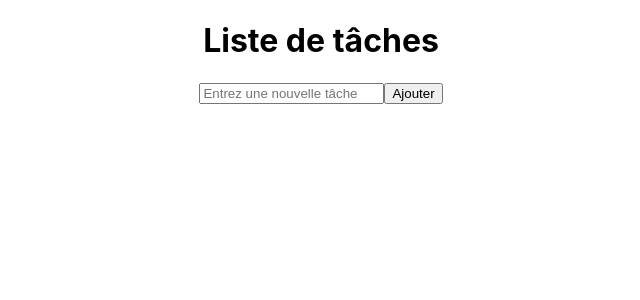
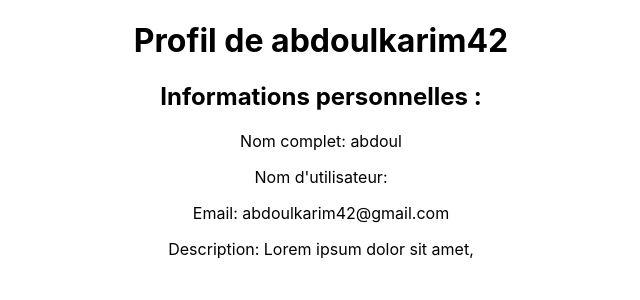
Before and after one commit to abdoulkarim22/training-react, a React (Create React App) app: page / in a window 1280 px wide. Shown: the top 300 px of the page, without its empty margins (319-959 px from the left). Built offline with nearby package versions, Linux system fonts and the light colour scheme.

Commit message:
Créez une page de profil utilisateur

```diff
--- a/src/App.js
+++ b/src/App.js
@@ -4,10 +4,11 @@ import ParentComponent from './components/ParentComponent';
 import Counter from './components/Counter';
 import LoginForm from './components/LoginForm';
 import Page from './components/Page';
+import ProfilePage from './components/ProfilePage';
 function App() {
   return (
     <div className="App">
-      <Page/>
+     <ProfilePage/>
     </div>
   );
 }
--- /dev/null
+++ b/src/components/ProfilePage.jsx
@@ -0,0 +1,34 @@
+import React from 'react';
+
+class ProfilePage extends React.Component {
+  constructor(props) {
+    super(props);
+    this.state = {
+        firstName: 'abdoul',
+        lastName: 'karim',
+        username: 'abdoulkarim42',
+        email: 'abdoulkarim42@gmail.com',
+        bio: 'Lorem ipsum dolor sit amet,',
+    };
+  }
+
+  render() {
+
+
+    return (
+      <div className="profile-page">
+        <h1>Profil de {this.state.username}</h1>
+        <div>
+          <h2>Informations personnelles :</h2>
+          <p>Nom complet: {this.state.firstName} {this.state.Doe}</p>
+          <p>Nom d'utilisateur: {this.state.johndoe123}</p>
+          <p>Email: {this.state.email}</p>
+          <p>Description: {this.state.bio}</p>
+        </div>
+
+      </div>
+    );
+  }
+}
+
+export default ProfilePage;
```
